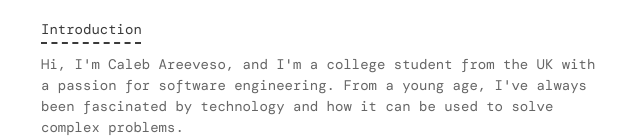
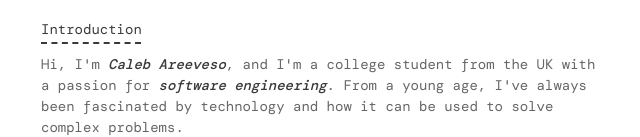
Before and after one commit to calebareeveso/calebareeveso.com, a Next.js app: page / in a window 1280 px wide. Shown: the part 667-804 px from the top of the page, without its empty margins (319-959 px from the left). Built offline with nearby package versions, Linux system fonts and the light colour scheme; a web font is replaced by a local one.

Commit message:
fix: add em in about

```diff
--- a/components/about/index.js
+++ b/components/about/index.js
@@ -8,10 +8,11 @@ export default function Index(props) {
         Introduction
       </h3>
       <h2>
-        Hi, I'm Caleb Areeveso, and I'm a college student from the UK with a
-        passion for software engineering. From a young age, I've always been
-        fascinated by technology and how it can be used to solve complex
-        problems.
+        Hi, I'm <em className="font-medium text-primary">Caleb Areeveso</em>,
+        and I'm a college student from the UK with a passion for{" "}
+        <em className="font-medium text-primary">software engineering</em>. From
+        a young age, I've always been fascinated by technology and how it can be
+        used to solve complex problems.
       </h2>
       <br />
       <h2>
```
